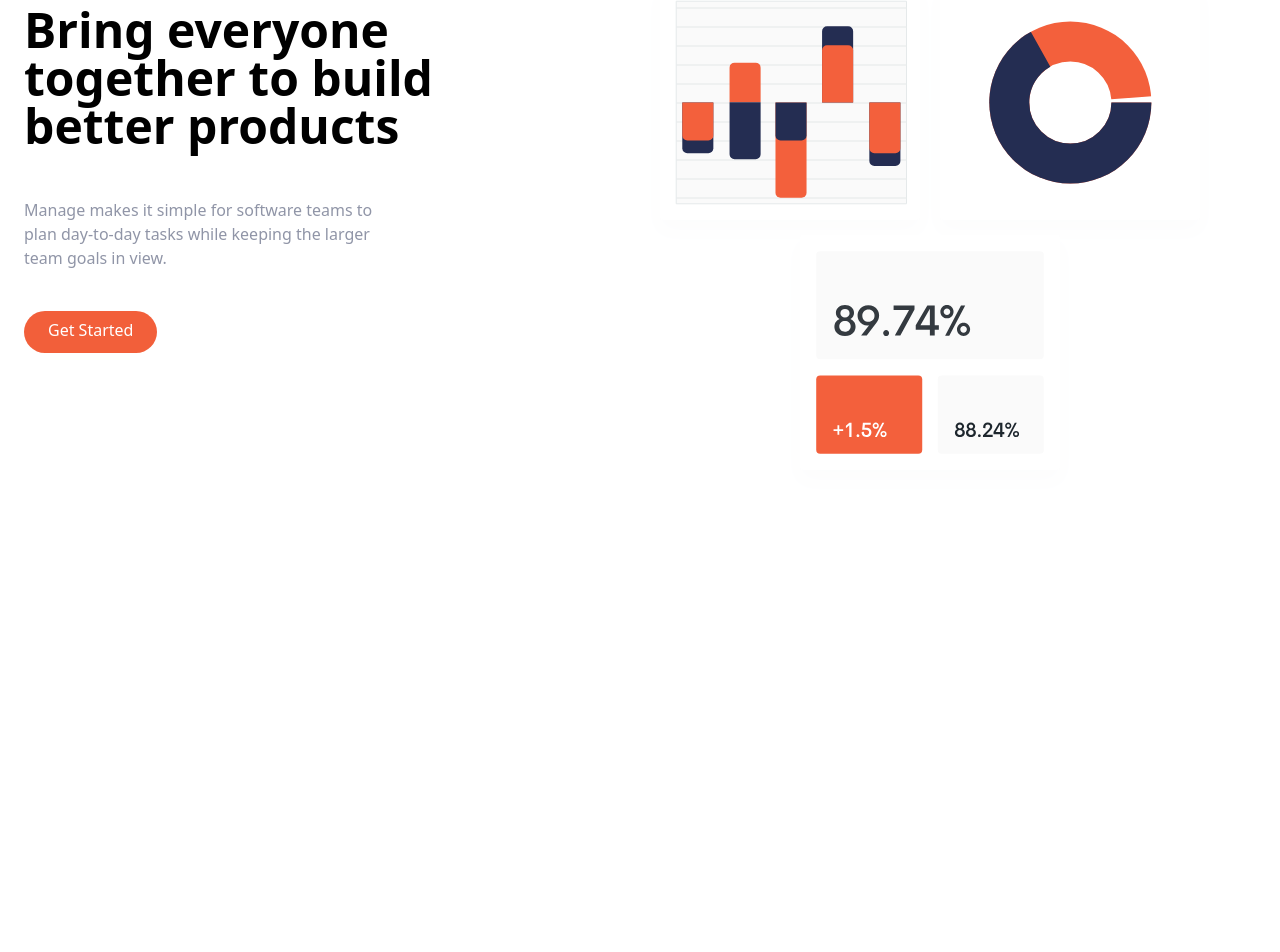
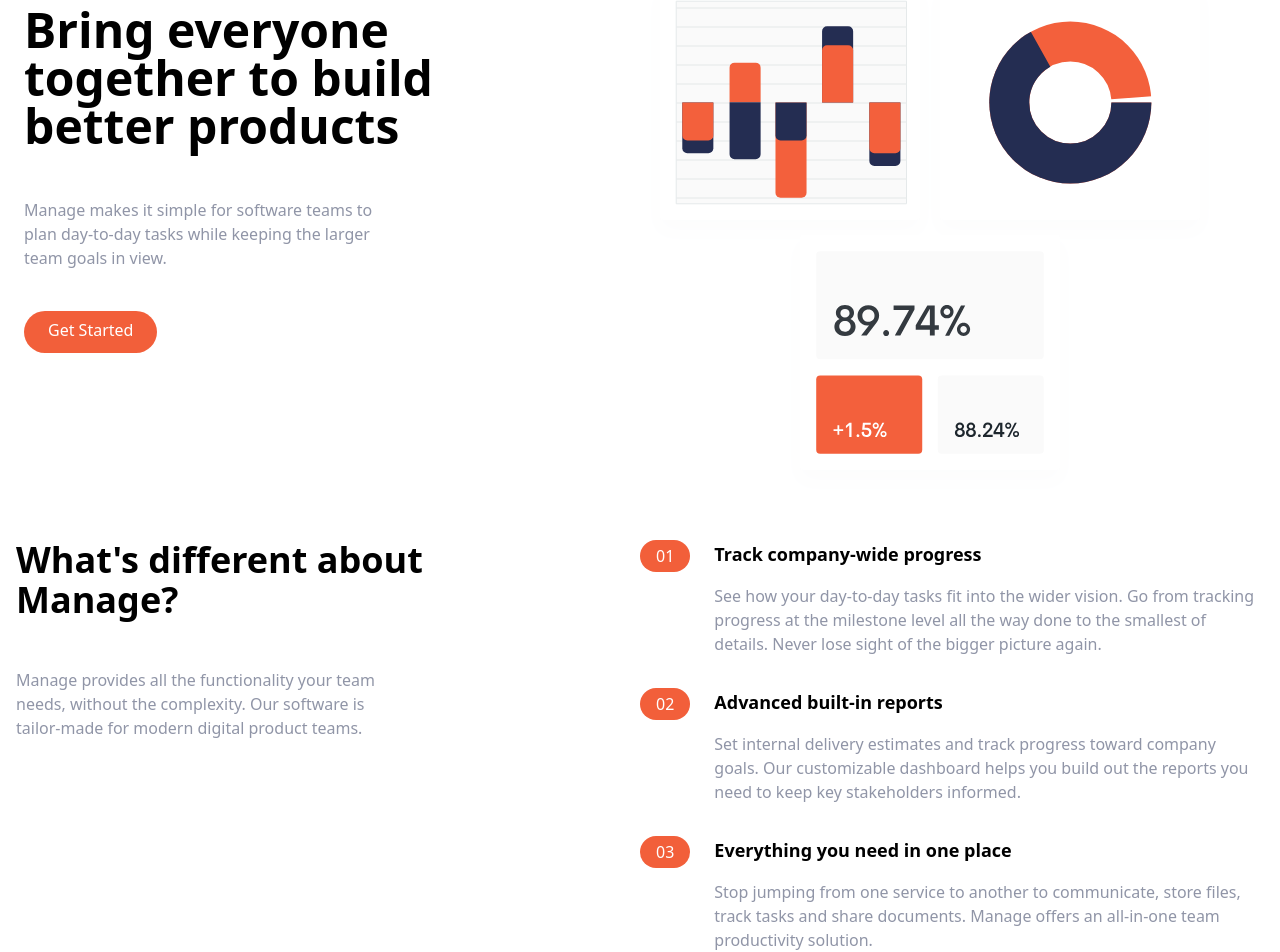
Before and after one commit to Moazam05/tailwind-landingpage, a website: page index.html in a window 1280 px wide. Shown: the part 157-1109 px from the top of the page. Before the commit the page ends 800 px from the top, so only its background shows below. Drawn offline with Linux system fonts and the light colour scheme.

Commit message:
features section

```diff
--- a/index.html
+++ b/index.html
@@ -62,5 +62,112 @@
         </div>
       </div>
     </section>
+    <!-- Features Section -->
+    <section id="features">
+      <!-- Flex Container -->
+      <div
+        class="container flex flex-col px-4 mx-auto mt-10 space-y-12 md:space-y-0 md:flex-row"
+      >
+        <!-- What's Different -->
+        <div class="flex flex-col space-y-12 md:w-1/2">
+          <h2 class="max-w-md text-4xl font-bold text-center md:text-left">
+            What's different about Manage?
+          </h2>
+          <p class="max-w-sm text-center text-darkGrayishBlue md:text-left">
+            Manage provides all the functionality your team needs, without the
+            complexity. Our software is tailor-made for modern digital product
+            teams.
+          </p>
+        </div>
+        <!-- Numbered List -->
+        <div class="flex flex-col space-y-8 md:w-1/2">
+          <!-- List Item 1 -->
+          <div
+            class="flex flex-col space-y-3 md:space-y-0 md:space-x-6 md:flex-row"
+          >
+            <!-- Heading -->
+            <div class="rounded-l-full bg-brightRedSupLight md:bg-transparent">
+              <div class="flex items-center space-x-2">
+                <div
+                  class="px-4 py-2 text-white rounded-full md:py-1 bg-brightRed"
+                >
+                  01
+                </div>
+                <h3 class="text-base font-bold md:mb-4 md:hidden">
+                  Track company-wide progress
+                </h3>
+              </div>
+            </div>
+            <div>
+              <h3 class="hidden mb-4 text-lg font-bold md:block">
+                Track company-wide progress
+              </h3>
+              <p class="text-darkGrayishBlue">
+                See how your day-to-day tasks fit into the wider vision. Go from
+                tracking progress at the milestone level all the way done to the
+                smallest of details. Never lose sight of the bigger picture
+                again.
+              </p>
+            </div>
+          </div>
+          <!-- List Item 2 -->
+          <div
+            class="flex flex-col space-y-3 md:space-y-0 md:space-x-6 md:flex-row"
+          >
+            <!-- Heading -->
+            <div class="rounded-l-full bg-brightRedSupLight md:bg-transparent">
+              <div class="flex items-center space-x-2">
+                <div
+                  class="px-4 py-2 text-white rounded-full md:py-1 bg-brightRed"
+                >
+                  02
+                </div>
+                <h3 class="text-base font-bold md:mb-4 md:hidden">
+                  Advanced built-in reports
+                </h3>
+              </div>
+            </div>
+            <div>
+              <h3 class="hidden mb-4 text-lg font-bold md:block">
+                Advanced built-in reports
+              </h3>
+              <p class="text-darkGrayishBlue">
+                Set internal delivery estimates and track progress toward
+                company goals. Our customizable dashboard helps you build out
+                the reports you need to keep key stakeholders informed.
+              </p>
+            </div>
+          </div>
+          <!-- List Item 3 -->
+          <div
+            class="flex flex-col space-y-3 md:space-y-0 md:space-x-6 md:flex-row"
+          >
+            <!-- Heading -->
+            <div class="rounded-l-full bg-brightRedSupLight md:bg-transparent">
+              <div class="flex items-center space-x-2">
+                <div
+                  class="px-4 py-2 text-white rounded-full md:py-1 bg-brightRed"
+                >
+                  03
+                </div>
+                <h3 class="text-base font-bold md:mb-4 md:hidden">
+                  Everything you need in one place
+                </h3>
+              </div>
+            </div>
+            <div>
+              <h3 class="hidden mb-4 text-lg font-bold md:block">
+                Everything you need in one place
+              </h3>
+              <p class="text-darkGrayishBlue">
+                Stop jumping from one service to another to communicate, store
+                files, track tasks and share documents. Manage offers an
+                all-in-one team productivity solution.
+              </p>
+            </div>
+          </div>
+        </div>
+      </div>
+    </section>
   </body>
 </html>
```
Also changed, not shown: css/main.css.
